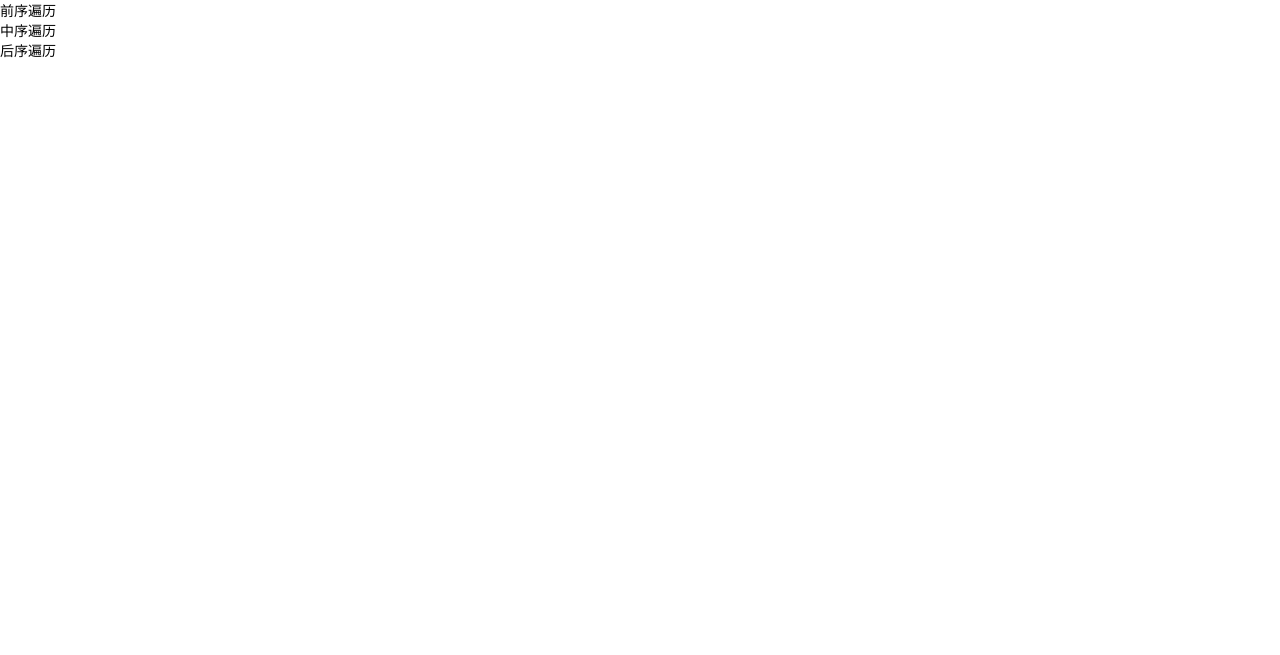
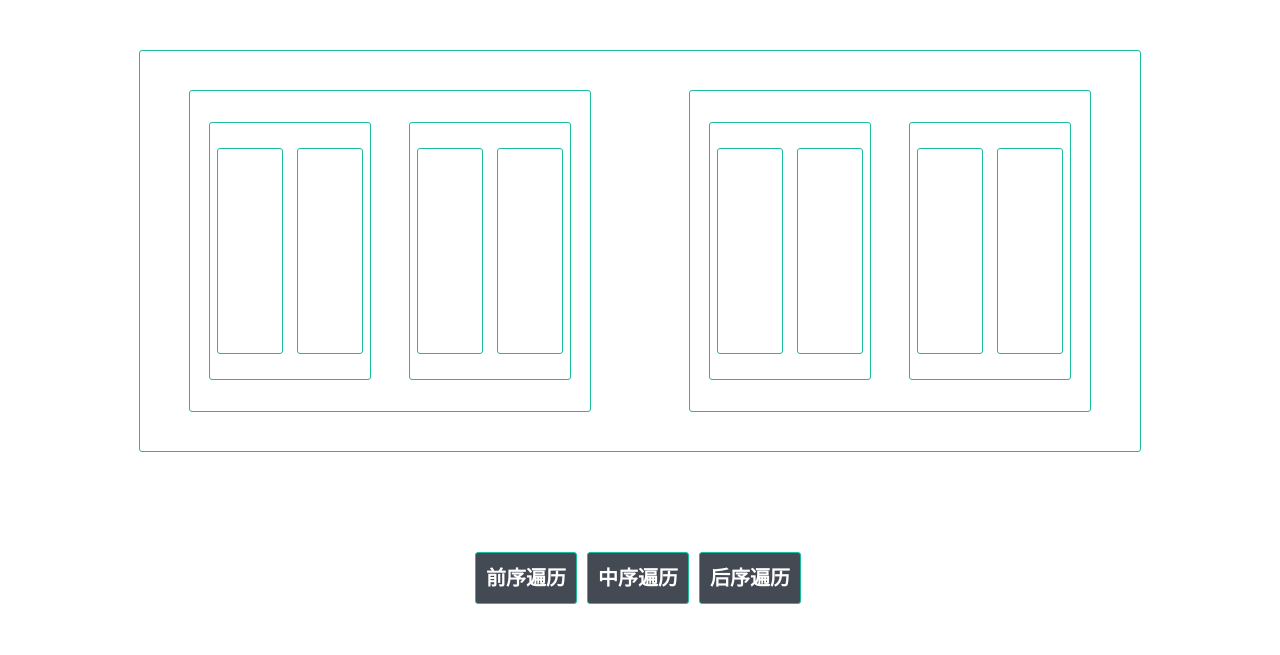
Before and after one commit to HZ-RotatingBlock/IFE_TASK_2_7_1, a plain HTML site: page index.html in a window 1280 px wide. Drawn offline with Linux system fonts and the light colour scheme.

Commit message:
index.css updated

```diff
--- a/css/index.css
+++ b/css/index.css
@@ -16,3 +16,48 @@ a{
 	color:#000;
 	text-decoration:none;
 }
+.flex_box{
+				display:flex;
+				display:-webkit-flex;
+				width:40%;
+				height:80%;
+				align-items:center;
+				justify-content:space-around;
+				border:1px solid #1abc9c;
+				border-radius:3px;
+			}
+			.root_box{
+				margin:50px auto;
+				width:1000px;
+				height:400px;
+			}
+			/*按钮设置*/
+			.btn_container{
+				position:relative;
+				margin:100px auto;
+				width:330px;
+				height:100px;
+			}
+			.btn{
+				float:left;
+				margin-right:10px;
+				width:100px;
+				height:50px;
+				font-size:20px;
+				font-weight:700;
+				line-height:50px;
+				text-align:center;
+				color:#fff;
+				background-color:#434A54;
+				border:1px solid #1abc9c;
+				border-radius:3px;
+				transition:all 0.5s;
+				cursor:pointer;
+			}
+			.btn:hover{
+				transform:scale(1.1);
+				box-shadow:5px 5px 10px #434A54;
+			}
+			.btn_post{
+				margin-right:0;
+			}
```
